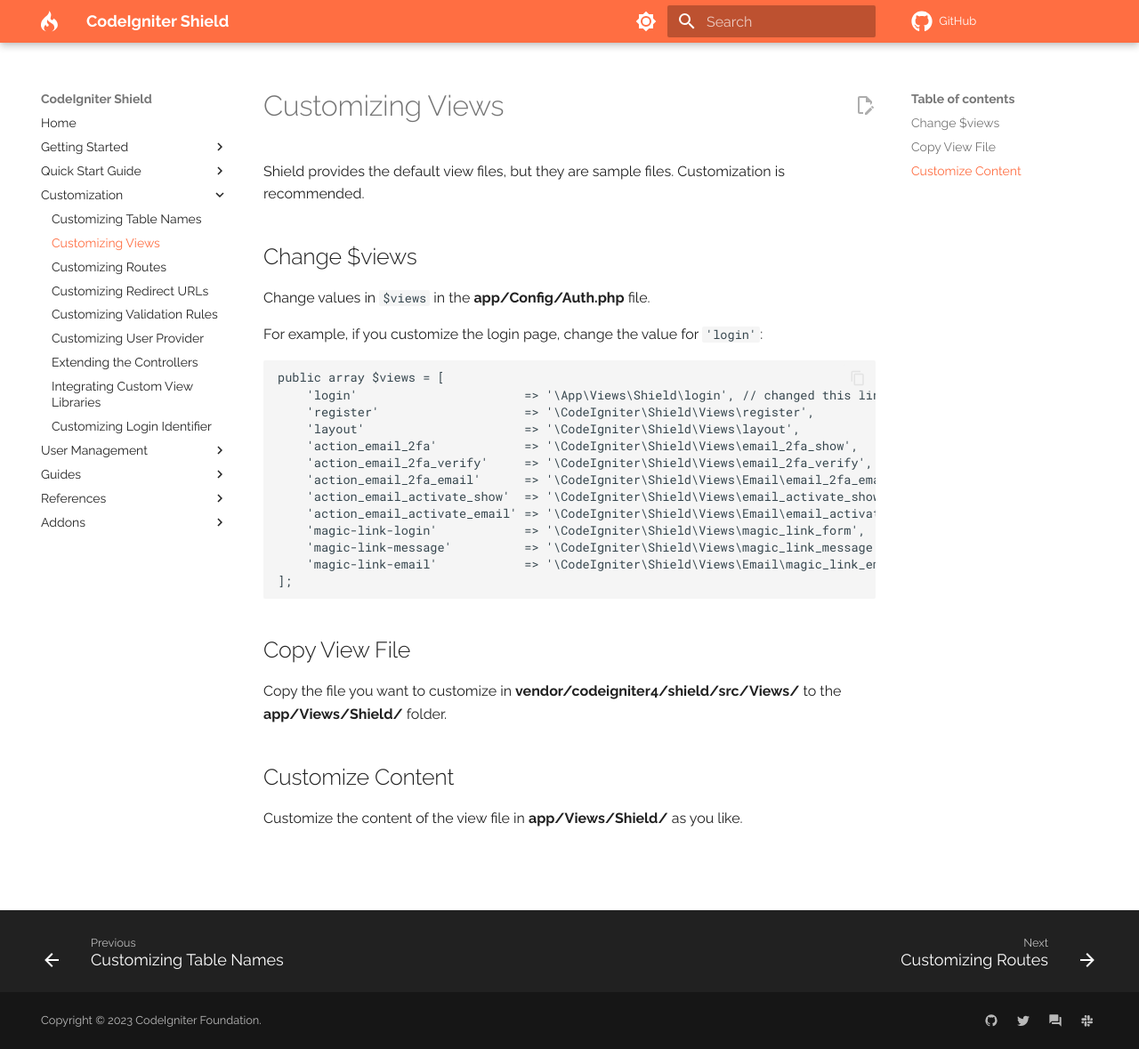
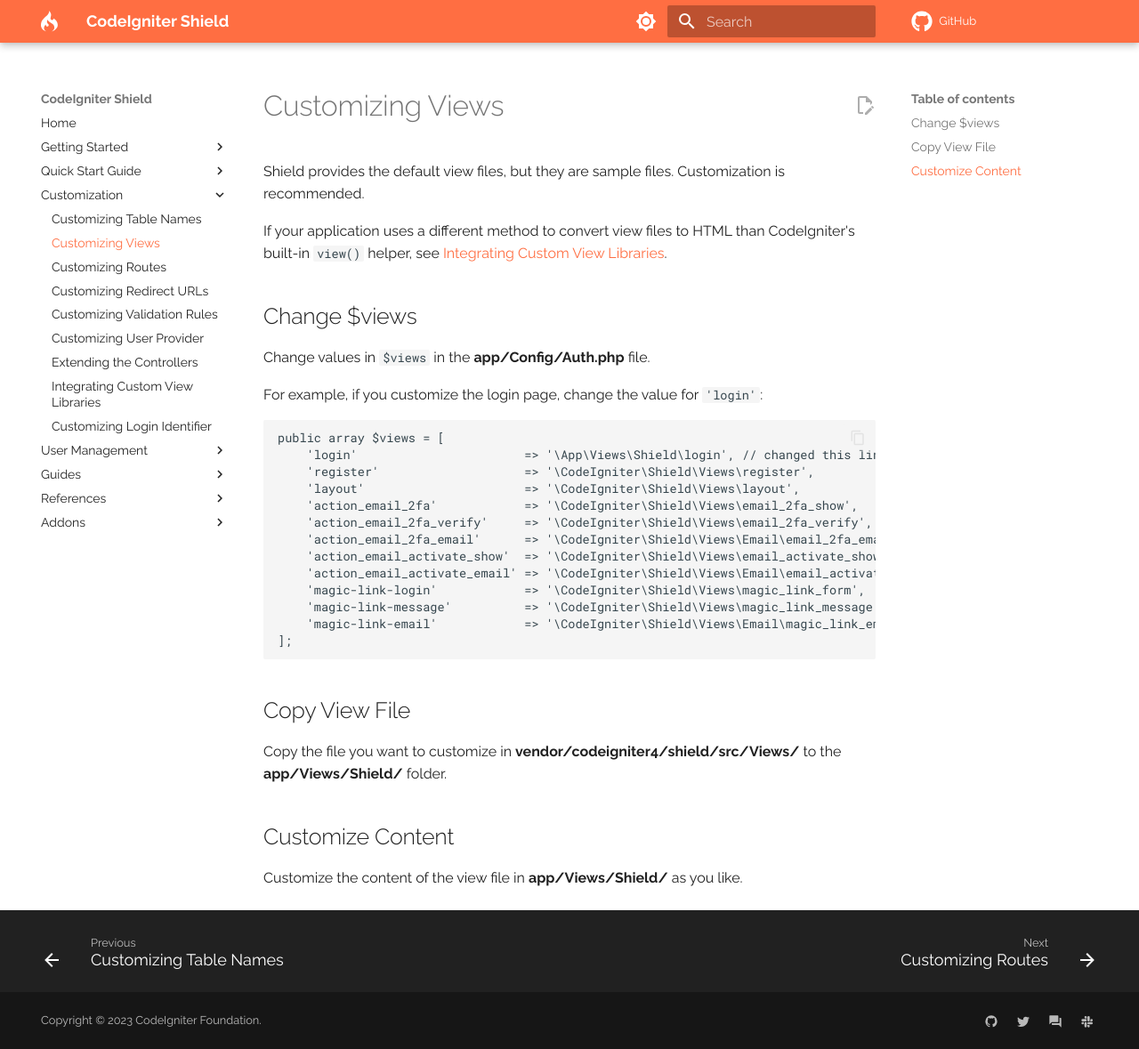
Before and after one commit to codeigniter4/shield, an MkDocs documentation site: the page built from docs/customization/views.md, in a window 1280 px wide and 1179 px high. Shown: the whole window at 89% size. Built offline with MkDocs 1.6.1 and Material for MkDocs 9.7.7, drawn with Linux system fonts in a browser that asks for light colours; comment, search, counter and statistics services are not loaded; a style sheet for code colours, icons or effects is not loaded.

Commit message:
docs: add link to "Integrating Custom View Libraries"

```diff
--- a/docs/customization/views.md
+++ b/docs/customization/views.md
@@ -2,6 +2,10 @@
 
 Shield provides the default view files, but they are sample files.
 Customization is recommended.
+
+If your application uses a different method to convert view files to HTML than
+CodeIgniter's built-in `view()` helper, see
+[Integrating Custom View Libraries](./integrating_custom_view_libs.md).
 
 ## Change $views
 
```
